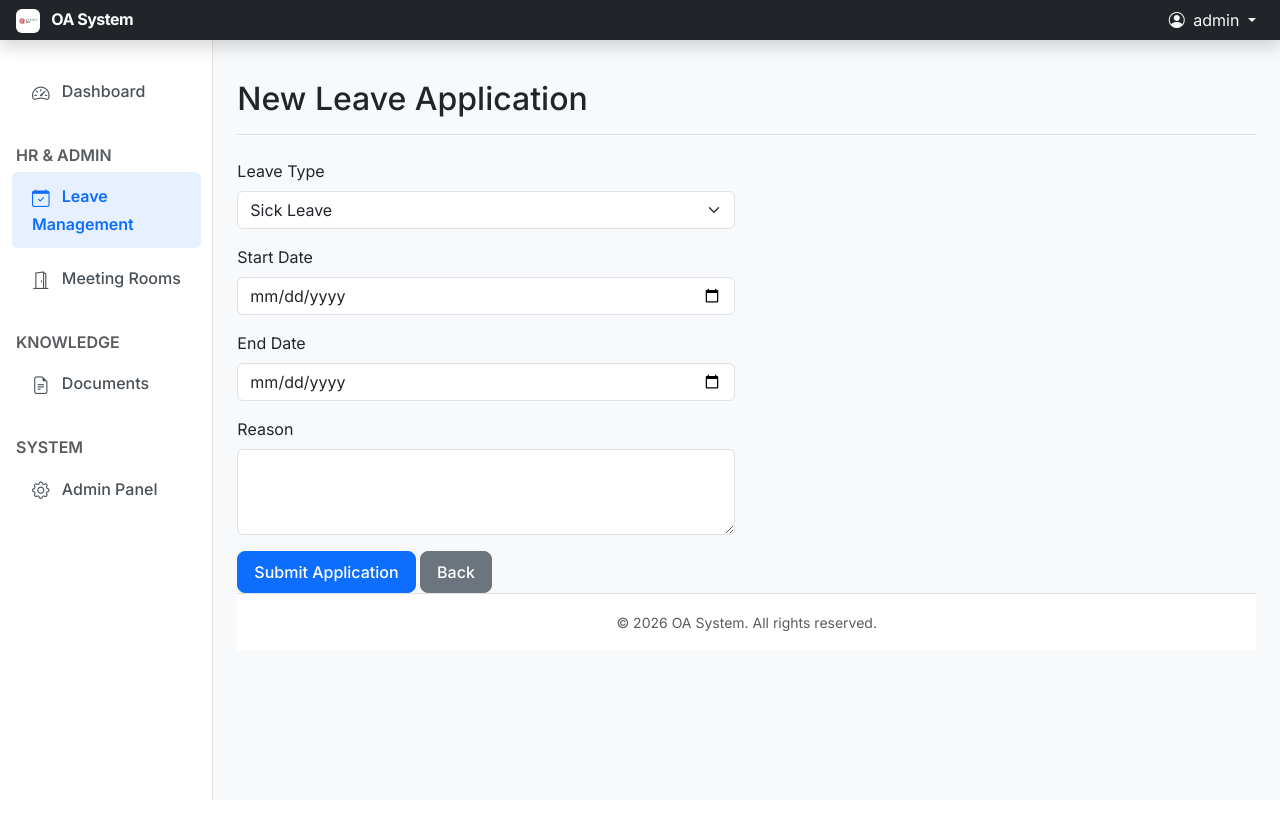
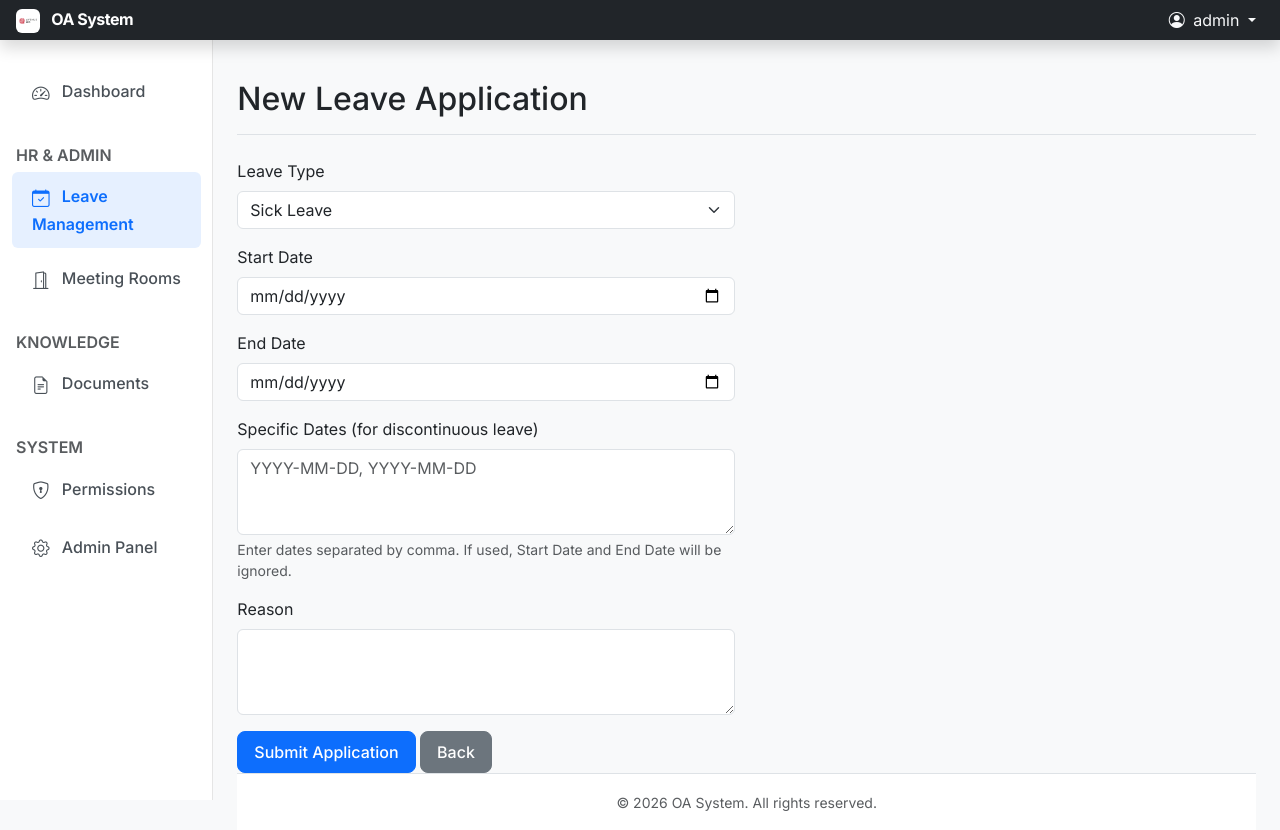
Before and after one commit to cshxinhao/oa-system, a Django app: page /hr/leaves/create/ in a window 1280 px wide. Before the commit the page ends 800 px from the top, so only its background shows below. Run offline with Django 4.2, Linux system fonts and the light colour scheme; a user stored in the database is signed in.

Commit message:
Add a few features; 1. If the head of the department applies for a leave, then the head of parent department will decide whether approve or not; 2. Only authorized staff can upload docs; 3. When applying for a leave, allow selecting discontinuous days; 4. Add more leave types: Birthday Leave、Maternity Leave、Paternity Leave、Compassionate Leave, and No Pay Leave.

```diff
--- /dev/null
+++ b/apps/core/urls.py
@@ -0,0 +1,8 @@
+from django.urls import path
+from .views import UserPermissionView
+
+app_name = 'core'
+
+urlpatterns = [
+    path('permissions/', UserPermissionView.as_view(), name='user_permissions'),
+]
--- a/apps/docs/views.py
+++ b/apps/docs/views.py
@@ -1,5 +1,5 @@
 from django.views.generic import ListView, CreateView
-from django.contrib.auth.mixins import LoginRequiredMixin
+from django.contrib.auth.mixins import LoginRequiredMixin, PermissionRequiredMixin
 from django.urls import reverse_lazy
 from django.contrib import messages
 from django import forms
@@ -25,11 +25,12 @@ class DocumentListView(LoginRequiredMixin, ListView):
         # 所有人可见的文档 + 自己上传的文档
         return Document.objects.filter(is_public=True) | Document.objects.filter(uploader=self.request.user)
 
-class DocumentCreateView(LoginRequiredMixin, CreateView):
+class DocumentCreateView(LoginRequiredMixin, PermissionRequiredMixin, CreateView):
     model = Document
     form_class = DocumentForm
     template_name = 'docs/doc_form.html'
     success_url = reverse_lazy('docs:doc_list')
+    permission_required = 'docs.add_document'
 
     def form_valid(self, form):
         form.instance.uploader = self.request.user
--- a/apps/hr/forms.py
+++ b/apps/hr/forms.py
@@ -1,21 +1,64 @@
 from django import forms
 from .models import LeaveApplication
+from datetime import datetime
 
 class LeaveApplicationForm(forms.ModelForm):
+    start_date = forms.DateField(
+        widget=forms.DateInput(attrs={'type': 'date', 'class': 'form-control'}),
+        required=False,
+        label="Start Date"
+    )
+    end_date = forms.DateField(
+        widget=forms.DateInput(attrs={'type': 'date', 'class': 'form-control'}),
+        required=False,
+        label="End Date"
+    )
+    specific_dates = forms.CharField(
+        widget=forms.Textarea(attrs={'class': 'form-control', 'rows': 3, 'placeholder': 'YYYY-MM-DD, YYYY-MM-DD'}),
+        required=False,
+        label="Specific Dates (for discontinuous leave)",
+        help_text="Enter dates separated by comma. If used, Start Date and End Date will be ignored."
+    )
+
     class Meta:
         model = LeaveApplication
-        fields = ['leave_type', 'start_date', 'end_date', 'reason']
+        fields = ['leave_type', 'start_date', 'end_date', 'specific_dates', 'reason']
         widgets = {
-            'start_date': forms.DateInput(attrs={'type': 'date', 'class': 'form-control'}),
-            'end_date': forms.DateInput(attrs={'type': 'date', 'class': 'form-control'}),
             'leave_type': forms.Select(attrs={'class': 'form-select'}),
             'reason': forms.Textarea(attrs={'class': 'form-control', 'rows': 3}),
         }
 
     def clean(self):
         cleaned_data = super().clean()
+        specific_dates_str = cleaned_data.get('specific_dates')
         start_date = cleaned_data.get('start_date')
         end_date = cleaned_data.get('end_date')
-        if start_date and end_date and start_date > end_date:
-            self.add_error('end_date', "End date cannot be earlier than start date")
+
+        if specific_dates_str:
+            dates = []
+            try:
+                for d_str in specific_dates_str.split(','):
+                    d_str = d_str.strip()
+                    if d_str:
+                        dates.append(datetime.strptime(d_str, '%Y-%m-%d').date())
+            except ValueError:
+                self.add_error('specific_dates', "Invalid date format. Use YYYY-MM-DD, separated by commas.")
+                return cleaned_data
+
+            if not dates:
+                 self.add_error('specific_dates', "Please enter valid dates.")
+                 return cleaned_data
+
+            dates.sort()
+            cleaned_data['start_date'] = dates[0]
+            cleaned_data['end_date'] = dates[-1]
+            cleaned_data['parsed_dates'] = dates
+
+        else:
+            if not start_date or not end_date:
+                self.add_error('start_date', "Start date is required if no specific dates provided.")
+                self.add_error('end_date', "End date is required if no specific dates provided.")
+            elif start_date > end_date:
+                self.add_error('end_date', "End date cannot be earlier than start date")
+
         return cleaned_data
--- a/apps/hr/models.py
+++ b/apps/hr/models.py
@@ -19,11 +19,21 @@ class LeaveApplication(models.Model):
     TYPE_SICK = 'sick'
     TYPE_ANNUAL = 'annual'
     TYPE_PERSONAL = 'personal'
+    TYPE_BIRTHDAY = 'birthday'
+    TYPE_MATERNITY = 'maternity'
+    TYPE_PATERNITY = 'paternity'
+    TYPE_COMPASSIONATE = 'compassionate'
+    TYPE_NO_PAY = 'no_pay'
 
     TYPE_CHOICES = (
         (TYPE_SICK, _('Sick Leave')),
         (TYPE_ANNUAL, _('Annual Leave')),
         (TYPE_PERSONAL, _('Personal Leave')),
+        (TYPE_BIRTHDAY, _('Birthday Leave')),
+        (TYPE_MATERNITY, _('Maternity Leave')),
+        (TYPE_PATERNITY, _('Paternity Leave')),
+        (TYPE_COMPASSIONATE, _('Compassionate Leave')),
+        (TYPE_NO_PAY, _('No Pay Leave')),
     )
 
     applicant = models.ForeignKey(
@@ -61,6 +71,8 @@ class LeaveApplication(models.Model):
 
     @property
     def duration_days(self):
+        if self.pk and self.dates.exists():
+            return self.dates.count()
         if not self.start_date or not self.end_date:
             return 0
         return (self.end_date - self.start_date).days + 1
@@ -79,3 +91,13 @@ class LeaveApplication(models.Model):
     def reject(self):
         """拒绝"""
         pass
+
+class LeaveApplicationDate(models.Model):
+    application = models.ForeignKey(LeaveApplication, on_delete=models.CASCADE, related_name='dates')
+    date = models.DateField()
+
+    class Meta:
+        ordering = ['date']
+
+    def __str__(self):
+        return str(self.date)
--- a/apps/hr/views.py
+++ b/apps/hr/views.py
@@ -8,7 +8,7 @@ from django.db import transaction
 from django_fsm import TransitionNotAllowed
 from .models import LeaveApplication
 from .forms import LeaveApplicationForm
-from .permissions import approvable_department_ids
+from .permissions import get_pending_leaves_for_approver, can_approve_application
 
 class LeaveListView(LoginRequiredMixin, ListView):
     model = LeaveApplication
@@ -24,19 +24,8 @@ class LeaveListView(LoginRequiredMixin, ListView):
         context = super().get_context_data(**kwargs)
         user = self.request.user
 
-        pending_leaves = LeaveApplication.objects.none()
-        can_approve = False
-
-        department_ids = approvable_department_ids(user)
-        if department_ids is None:
-            can_approve = True
-            pending_leaves = LeaveApplication.objects.filter(status=LeaveApplication.STATUS_PENDING)
-        elif department_ids:
-            can_approve = True
-            pending_leaves = LeaveApplication.objects.filter(
-                status=LeaveApplication.STATUS_PENDING,
-                applicant__department_id__in=department_ids,
-            ).exclude(applicant=user)
+        pending_leaves = get_pending_leaves_for_approver(user)
+        can_approve = pending_leaves.exists()
 
         context['pending_leaves'] = pending_leaves
         context['can_approve'] = can_approve
@@ -55,6 +44,14 @@ class LeaveCreateView(LoginRequiredMixin, CreateView):
                 self.object = form.save(commit=False)
                 self.object.applicant = self.request.user
                 self.object.save()
+
+                # Handle discontinuous dates
+                parsed_dates = form.cleaned_data.get('parsed_dates')
+                if parsed_dates:
+                    from .models import LeaveApplicationDate
+                    for d in parsed_dates:
+                        LeaveApplicationDate.objects.create(application=self.object, date=d)
+
                 self.object.submit()
                 self.object.save()
         except TransitionNotAllowed:
@@ -67,12 +64,7 @@ class LeaveApproveView(LoginRequiredMixin, View):
     def post(self, request, pk):
         leave = get_object_or_404(LeaveApplication, pk=pk)
 
-        department_ids = approvable_department_ids(request.user)
-        allowed = (
-            department_ids is None
-            or (leave.applicant.department_id and leave.applicant.department_id in department_ids)
-        )
-        if not allowed:
+        if not can_approve_application(request.user, leave):
             raise PermissionDenied("您没有权限审批此申请")
 
         if leave.status != LeaveApplication.STATUS_PENDING:
@@ -95,12 +87,7 @@ class LeaveRejectView(LoginRequiredMixin, View):
     def post(self, request, pk):
         leave = get_object_or_404(LeaveApplication, pk=pk)
 
-        department_ids = approvable_department_ids(request.user)
-        allowed = (
-            department_ids is None
-            or (leave.applicant.department_id and leave.applicant.department_id in department_ids)
-        )
-        if not allowed:
+        if not can_approve_application(request.user, leave):
             raise PermissionDenied("您没有权限审批此申请")
 
         if leave.status != LeaveApplication.STATUS_PENDING:
--- a/oa_system/urls.py
+++ b/oa_system/urls.py
@@ -22,6 +22,7 @@ urlpatterns = [
 
     # Frontend
      path("", index, name='index'),
+     path("core/", include('core.urls', namespace='core')),
      path("hr/", include('hr.urls', namespace='hr')),
      path("docs/", include('docs.urls', namespace='docs')),
      path("meeting/", include('meeting.urls', namespace='meeting')),
--- a/templates/base.html
+++ b/templates/base.html
@@ -95,6 +95,11 @@
                 <span>System</span>
               </h6>
               <li class="nav-item">
+                <a class="nav-link {% if 'permissions' in request.path %}active{% endif %}" href="{% url 'core:user_permissions' %}">
+                  <i class="bi bi-shield-lock"></i> Permissions
+                </a>
+              </li>
+              <li class="nav-item">
                 <a class="nav-link" href="/admin/">
                   <i class="bi bi-gear"></i> Admin Panel
                 </a>
--- a/templates/docs/doc_list.html
+++ b/templates/docs/doc_list.html
@@ -3,9 +3,11 @@
 {% block page_title %}Document Center{% endblock %}
 
 {% block actions %}
+{% if perms.docs.add_document %}
 <a href="{% url 'docs:doc_create' %}" class="btn btn-sm btn-outline-primary">
     <i class="bi bi-upload"></i> Upload Document
 </a>
+{% endif %}
 {% endblock %}
 
 {% block content %}
```
Also changed, not shown: apps/core/views.py (+71 -14 lines), apps/hr/permissions.py (+49 -9 lines), templates/core/user_permissions.html (added, +61 -0 lines), templates/hr/leave_list.html (+17 -7 lines), apps/admin_office/migrations/0002_alter_notice_options_alter_notice_author_and_more.py (added), apps/core/migrations/0002_alter_department_options_alter_user_options_and_more.py (added), apps/docs/migrations/0002_alter_document_options_alter_document_description_and_more.py (added), apps/hr/migrations/0002_alter_leaveapplication_options_and_more.py (added), apps/meeting/migrations/0002_alter_meetingroom_options_alter_roombooking_options_and_more.py (added), db.sqlite3.
